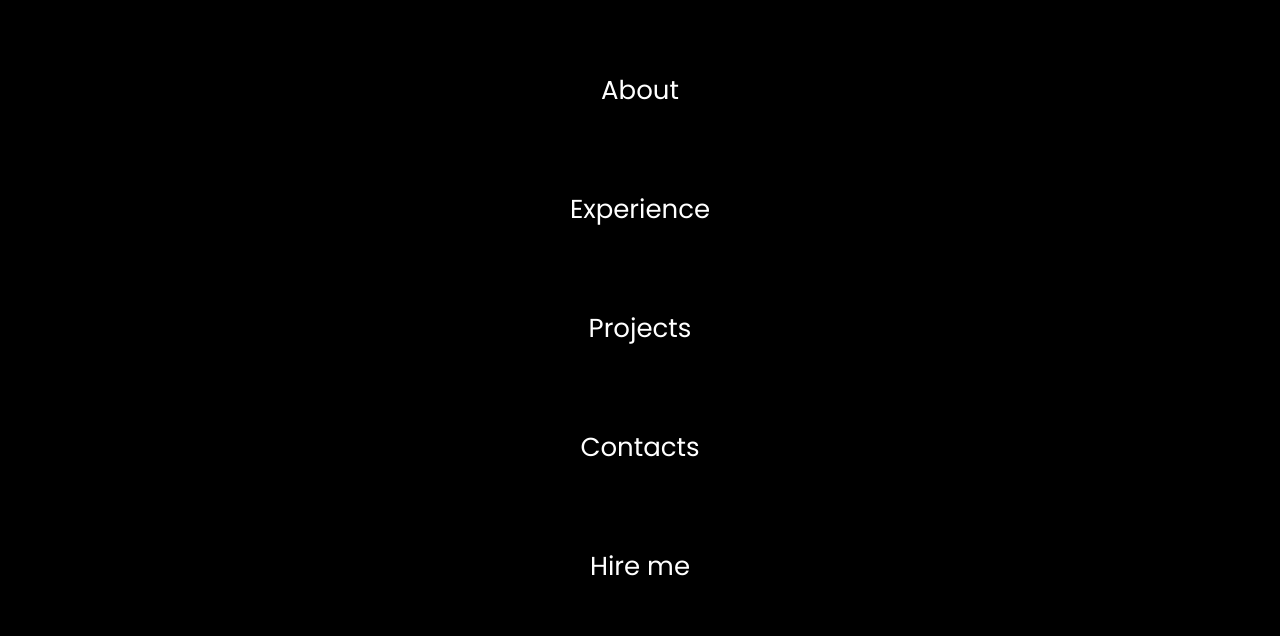
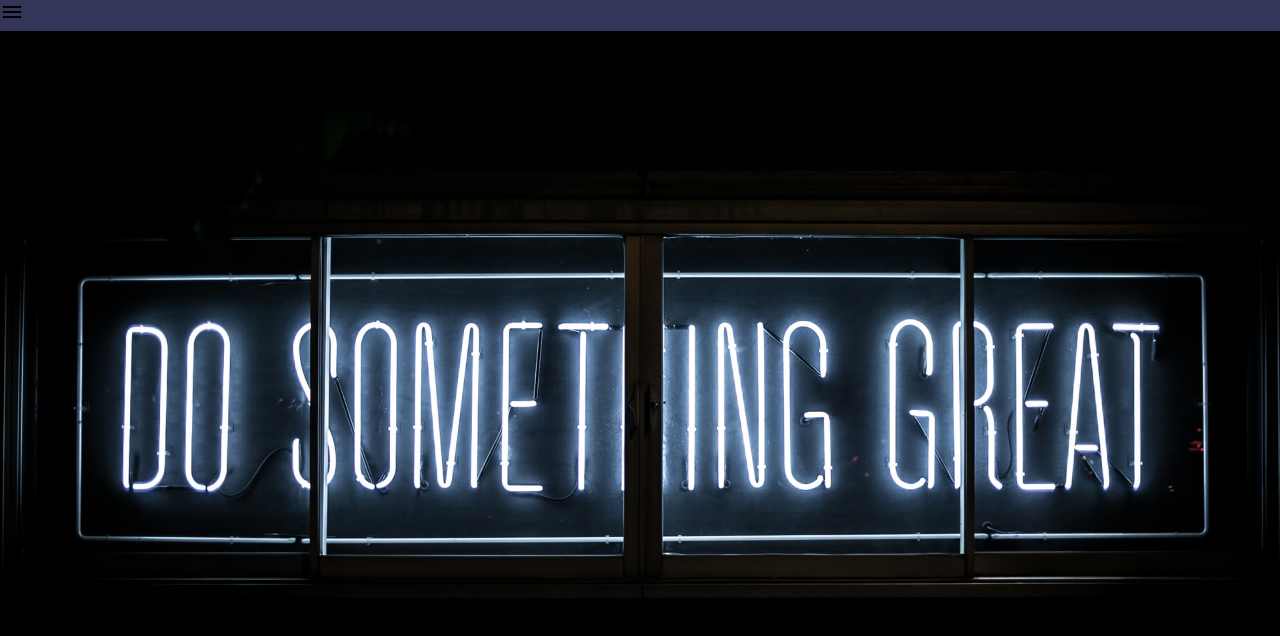
Before and after one commit to daudi13/daudi, a React (Create React App) app: page / in a window 1280 px wide. Shown: the top 636 px of the page. Built offline with nearby package versions, Linux system fonts and the light colour scheme.

Commit message:
Add toggle

```diff
--- a/src/components/Header.css
+++ b/src/components/Header.css
@@ -8,8 +8,12 @@
   position: fixed;
   min-width: 100%;
   height: 100vh;
+  top: -100%;
+  background-color: orange;
+}
+
+.active.slider {
   top: 0;
-  background-color: #000;
 }
 
 .slider ul {
--- a/src/components/Header.js
+++ b/src/components/Header.js
@@ -6,15 +6,18 @@ import "./Header.css"
 const Header = () => {
   const [active, setActive] = useState(false);
 
+  const handleMenu = () => {
+    setActive(prevState => prevState ? false : true)
+}
 
   return(<header className="header">
     <div className="menu-icons">
-      <MenuOutlined className="menu" />
+      <MenuOutlined className="menu" onClick={handleMenu}/>
     </div>
-    <nav className="slider">
+    <nav className={active ? 'active slider' : 'slider'}>
       <ul>
         <div className="closed">
-          <Close className="close" />
+          <Close className="close" onClick={handleMenu}/>
         </div>
         <li>
           <Link to="/">
```
